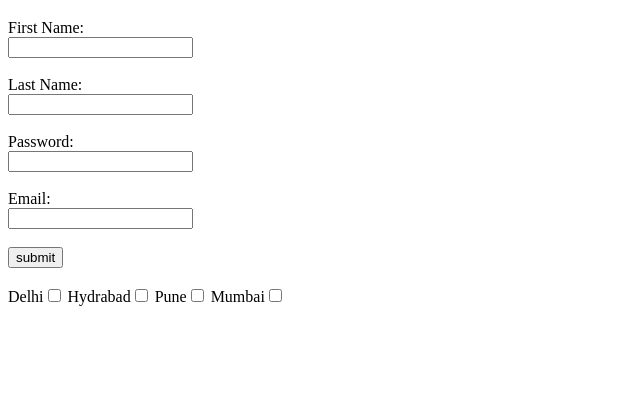
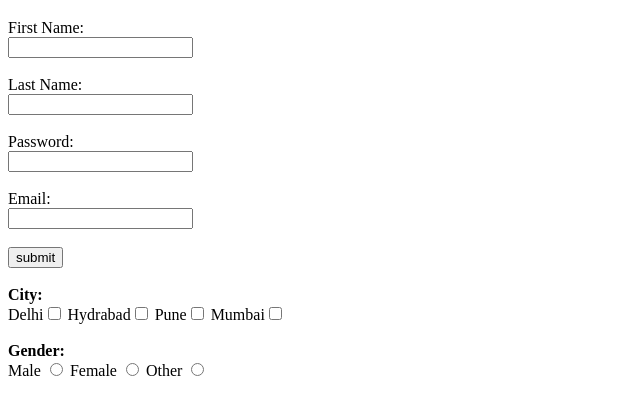
Before and after one commit to chanchalpatel51/HTML, a plain HTML site: page form.html in a window 1280 px wide. Shown: the part 61-476 px from the top of the page, without its empty margins (0-640 px from the left). Drawn offline with Linux system fonts and the light colour scheme.

Commit message:
Add radiobutton

```diff
--- a/form.html
+++ b/form.html
@@ -8,15 +8,20 @@
 <body>
     <form>
       <h1>Form</h1>
-      First Name:<br><input type="text" name="fname"><br><br>
-      Last Name:<br><input type="text" name="lname"><br><br>
-      Password:<br><input type="password"><br><br>
-      Email:<br><input type="email"><br><br>
+      <label>First Name:</label><br><input type="text" name="fname"><br><br>
+      <label>Last Name:</label><br><input type="text" name="lname"><br><br>
+      <label>Password:</label><br><input type="password"><br><br>
+      <label>Email:</label><br><input type="email"><br><br>
       <input type="submit" value="submit"><br><br>
-      Delhi<input type="checkbox" name="Location">
-      Hydrabad<input type="checkbox" name="Location">
-      Pune<input type="checkbox" name="Location">
-      Mumbai<input type="checkbox" name="Location">
+      <b>City:</b><br>
+      <label>Delhi</label><input type="checkbox" name="Location">
+      <label>Hydrabad</label><input type="checkbox" name="Location">
+      <label>Pune</label><input type="checkbox" name="Location">
+      <label>Mumbai</label><input type="checkbox" name="Location"><br><br>
+      <b>Gender:</b><br>
+      <label>Male</label> <input type="radio" name="Gender">
+      <label>Female</label> <input type="radio" name="Gender">
+      <label>Other</label> <input type="radio" name="Gender">
     </form>
 </body>
 </html>
```
